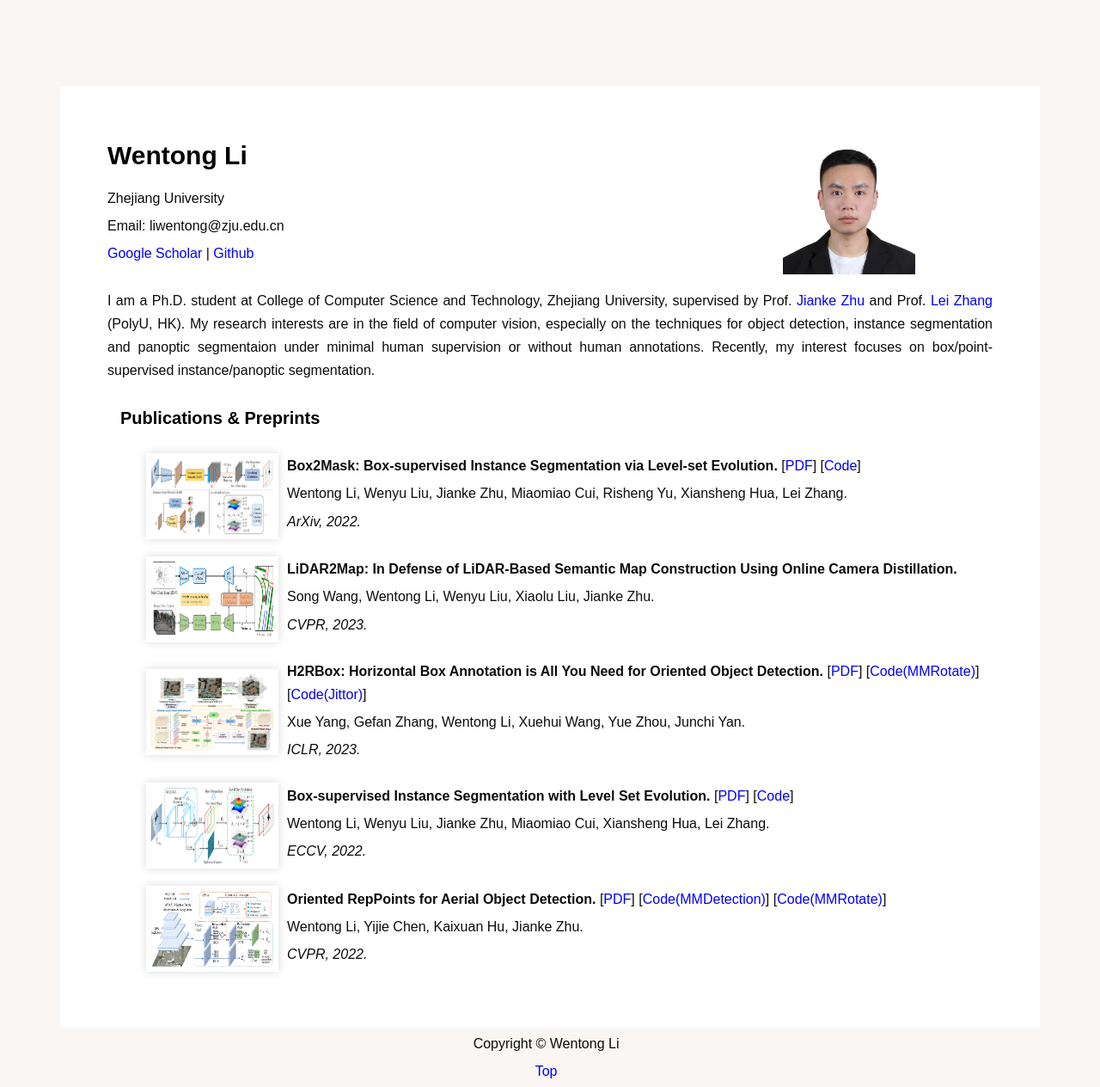
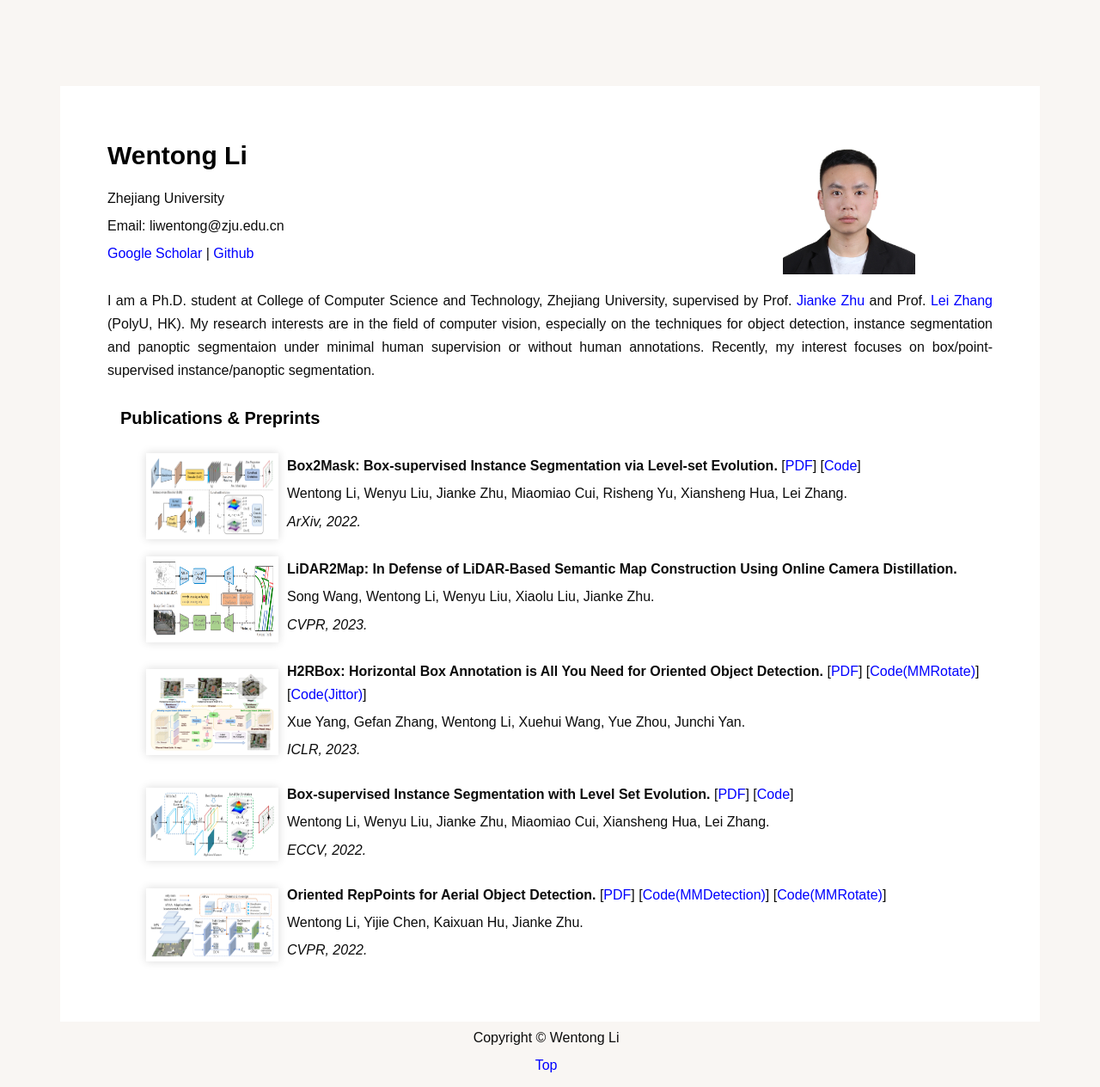
Before and after one commit to cslwt/cslwt.github.io, a Jekyll site: the page index.html, which Jekyll copies as it is, in a window 1280 px wide. Shown: the whole page at 86% size. Built offline with Jekyll 4.4.1, drawn with Linux system fonts in a browser that asks for light colours; some web fonts are replaced.

Commit message:
Update index.html

```diff
--- a/index.html
+++ b/index.html
@@ -151,7 +151,7 @@
 
 						<tr>
 							<td width="174">
-								<img src="images/paper/boxlevelset.png" class=" img-bordered" alt="photo" width="174" height="100" hspace="10">
+								<img src="images/paper/boxlevelset.png" class=" img-bordered" alt="photo" width="174" height="85" hspace="10">
 							</td>
 							<td>
 								<p>
@@ -168,7 +168,7 @@
 
 						<tr>
 							<td width="174">
-								<img src="images/paper/OrientedRepPoints.png" class=" img-bordered" alt="photo" width="174" height="100" hspace="10">
+								<img src="images/paper/OrientedRepPoints.png" class=" img-bordered" alt="photo" width="174" height="85" hspace="10">
 							</td>
 							<td>
 								<p>
```
